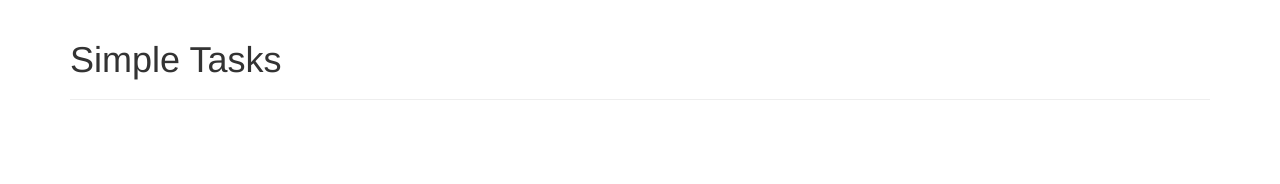
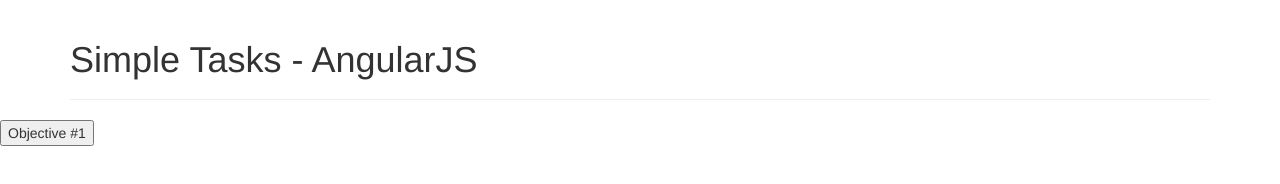
Before and after one commit to Jesla/DepotULab-SimpleTasks-Angular, a plain HTML site: page views/index.html in a window 1280 px wide. Drawn offline with nearby package versions, Linux system fonts and the light colour scheme; some packages are replaced by stand-ins of ours; files that its build step writes are made by us from their sources; files whose address does not match are found by name.

Commit message:
depotulab-simpletasks-angular

```diff
--- a/views/index.html
+++ b/views/index.html
@@ -17,9 +17,11 @@
 	<body>
 		<div class="container">
 			<div class="page-header">
-				<h1>Simple Tasks</h1>
+				<h1>Simple Tasks - AngularJS</h1>
 			</div>
 		</div>
-		<div ng-view></div>
+		<div ng-view>
+            <button id="firstButton">Objective #1</button>
+        </div>
 	</body>
 </html>
```
